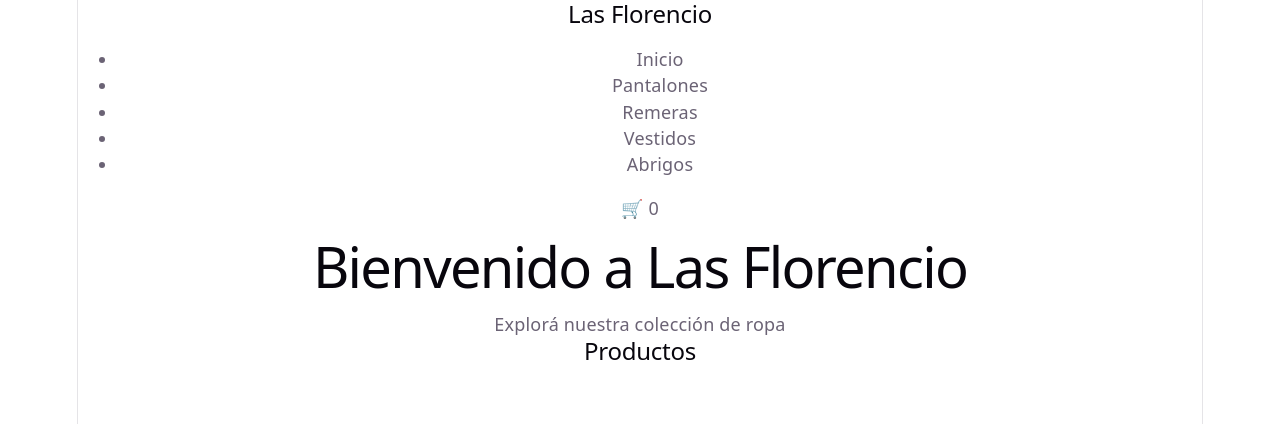
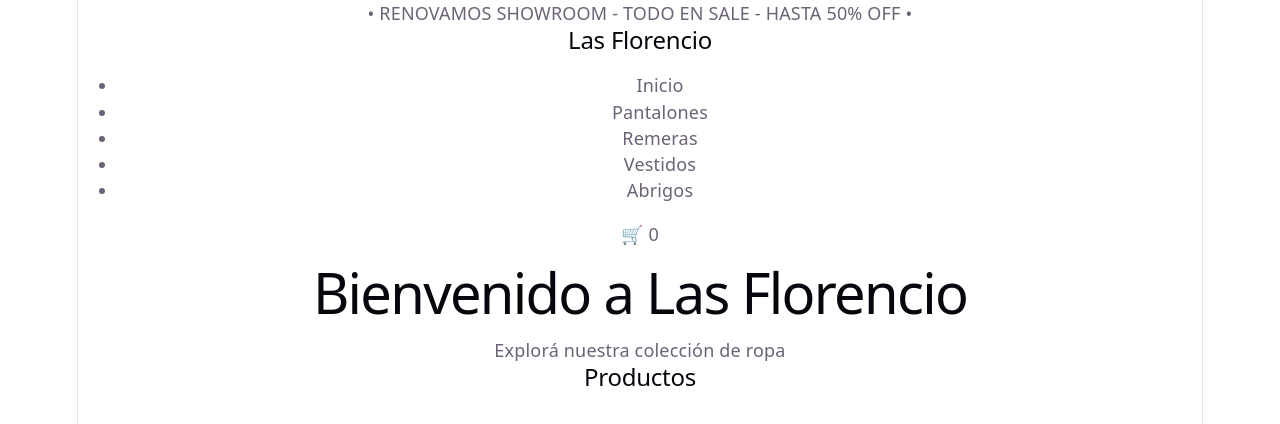
Before and after one commit to florenciomaca2-lab/las-florencio-react, a React (Vite) app: page / in a window 1280 px wide. Shown: the top 424 px of the page. Built offline with nearby package versions, Linux system fonts and the light colour scheme.

Commit message:
Agrega componente Banner

```diff
--- a/src/App.jsx
+++ b/src/App.jsx
@@ -1,10 +1,12 @@
-import './App.css'
+import "./App.css"
+import Banner from "./components/Banner"
 import Navbar from "./components/Navbar"
 import ItemListContainer from "./components/ItemListContainer"
 
 function App() {
   return (
     <>
+      <Banner />
       <Navbar />
       <ItemListContainer greeting={"Bienvenido a Las Florencio"}/>
     </>
--- /dev/null
+++ b/src/components/Banner.jsx
@@ -0,0 +1,11 @@
+function Banner () {
+    return (
+        <div className= "banner">
+            <p className= "banner-texto">
+                 • RENOVAMOS SHOWROOM - TODO EN SALE - HASTA 50% OFF •
+            </p>
+        </div>
+    )
+}
+
+export default Banner
```
Also changed, not shown: src/components/Footer.jsx (added), src/components/Hero.jsx (added), src/components/SocialLinks.jsx (added).
